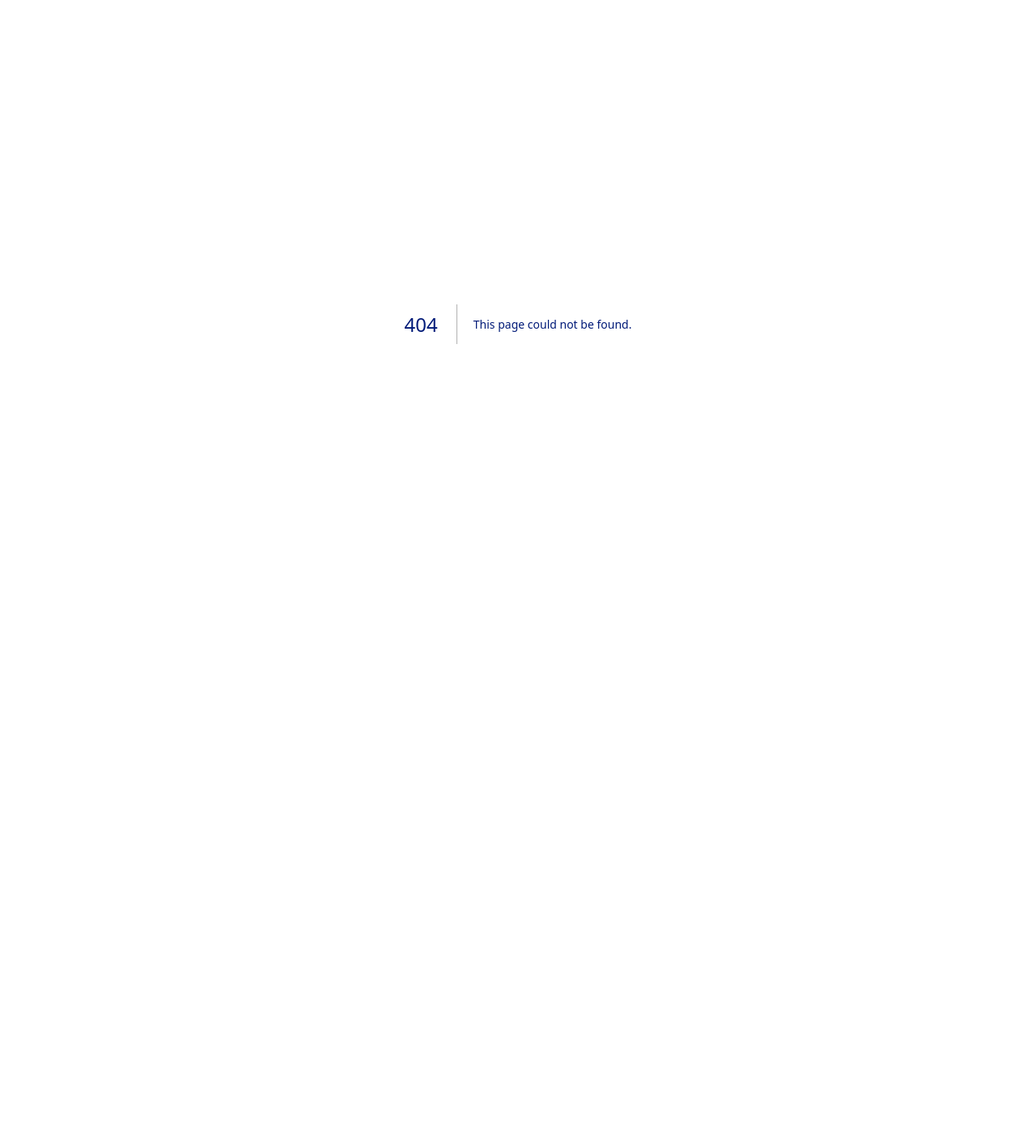
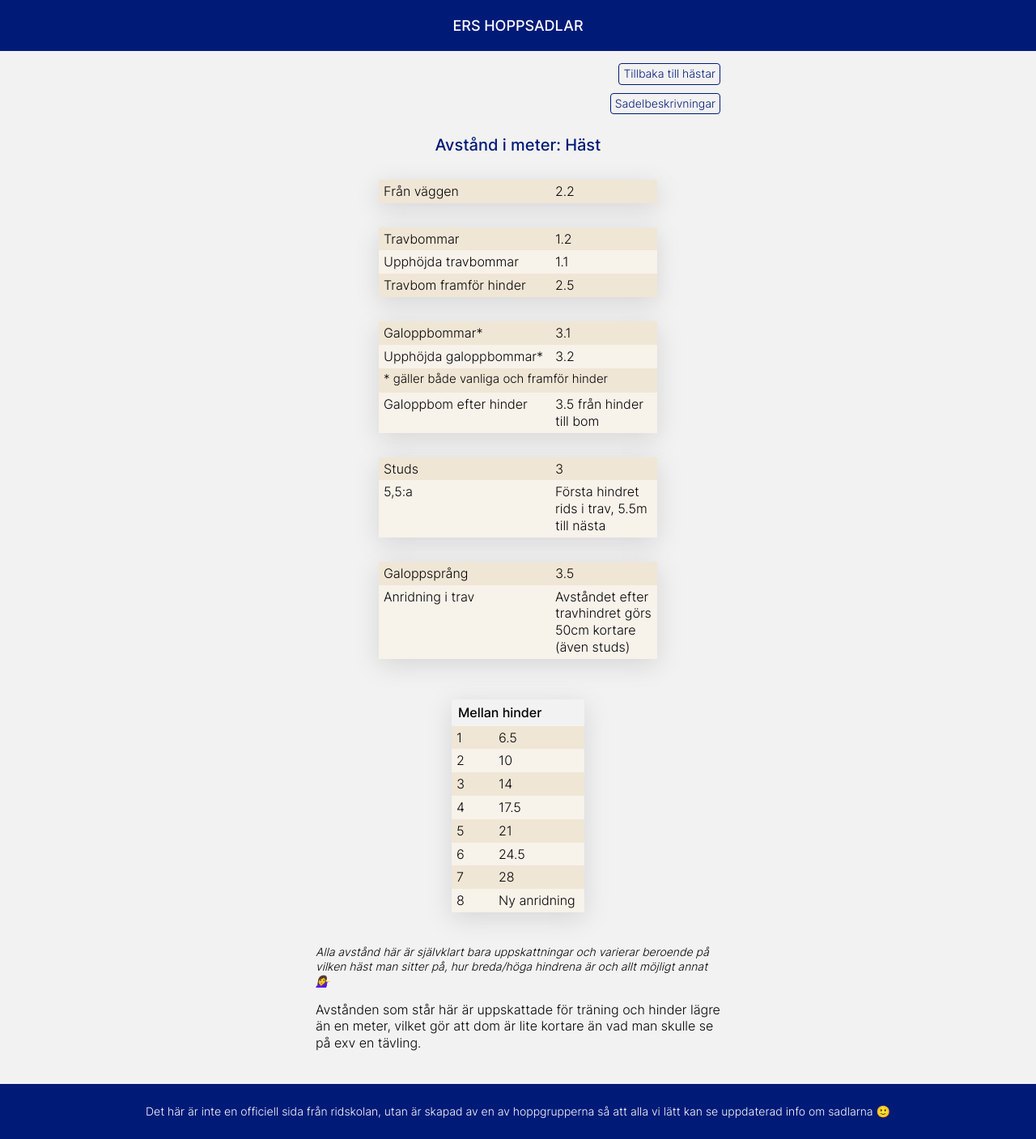
Before and after one commit to Minomichu/hoppsadlar, a Next.js app: page /avstand in a window 1280 px wide. Before the commit this address had no page. Shown: the whole page at 81% size. Before the commit the page ends 800 px from the top, so only its background shows below. Built offline with nearby package versions, Linux system fonts and the light colour scheme.

Commit message:
added distance page (#10)

```diff
--- /dev/null
+++ b/src/pages/avstand/avstand.module.scss
@@ -0,0 +1,64 @@
+.distanceContainer {
+  max-width: $pageWidth;
+
+  h1 {
+    margin-top: 1.5rem;
+  }
+
+  .distanceTable {
+    margin: 3rem auto 2.5rem auto;
+    font-size: 1.6rem;
+    box-shadow: rgba(100, 100, 111, 0.2) 0px 7px 29px 0px;
+
+    thead tr th {
+      padding: 0.6rem 0.8rem;
+      font-weight: 500;
+      text-align: left;
+    }
+
+    tbody {
+      tr {
+        background: #F0E6D6;
+        &:nth-child(even) {
+          background: #F7F2EA;
+        }
+        td {
+          padding: 0.4rem 0.6rem;
+
+          &:first-child {
+            width: 20rem;
+          }
+
+          &:nth-child(2) {
+            width: 12rem;
+          }
+        }
+      }
+      .smallerText {
+        font-size: 1.5rem;
+        padding-top: 0.3rem;
+        padding-bottom: 0.8rem;
+      }
+    }
+  }
+
+  .thinnerTable {
+    @extend .distanceTable;
+    margin: 5rem auto 4rem auto;
+
+    tbody tr {
+      td:first-child {
+        width: 4rem;
+      }
+      td:nth-child(2) {
+        width: 10rem;
+      }
+    }
+  }
+
+  .smallerInfo {
+    margin-bottom: 1.5rem;
+    font-size: 1.4rem;
+    font-style: italic;
+  }
+}
--- /dev/null
+++ b/src/pages/avstand/index.js
@@ -0,0 +1,147 @@
+import Link from 'next/link'
+import Layout from '@/components/Layout/Layout'
+import styles from './avstand.module.scss'
+
+const Distance = () => {
+  return (
+    <Layout>
+      <div className={styles.distanceContainer}>
+        <div className='switchPageLinkContainer'>
+          <Link href="/" className='switchPageLink'>Tillbaka till hästar</Link>
+          <br/>
+          <Link href="/sadel-beskrivningar" className='switchPageLink'>Sadelbeskrivningar</Link>
+        </div>
+        <h1>Avstånd i meter: Häst</h1>
+        <table className={styles.distanceTable}>
+          <tbody>
+            <tr>
+              <td>Från väggen</td>
+              <td>2.2</td>
+            </tr>
+          </tbody>
+        </table>
+
+        <table className={styles.distanceTable}>
+          <tbody>
+            <tr>
+              <td>Travbommar</td>
+              <td>1.2</td>
+            </tr>
+            <tr>
+              <td>Upphöjda travbommar</td>
+              <td>1.1</td>
+            </tr>
+            <tr>
+              <td>Travbom framför hinder</td>
+              <td>2.5</td>
+            </tr>
+          </tbody>
+        </table>
+
+        <table className={styles.distanceTable}>
+          <tbody>
+            <tr>
+              <td>Galoppbommar*</td>
+              <td>3.1</td>
+            </tr>
+            <tr>
+              <td>Upphöjda galoppbommar*</td>
+              <td>3.2</td>
+            </tr>
+            <tr>
+              <td colSpan="2" className={styles.smallerText}>
+                * gäller både vanliga och framför hinder
+              </td>
+            </tr>
+            <tr>
+              <td>Galoppbom efter hinder</td>
+              <td>3.5 från hinder till bom</td>
+            </tr>
+          </tbody>
+        </table>
+
+        <table className={styles.distanceTable}>
+          <tbody>
+            <tr>
+              <td>Studs</td>
+              <td>3</td>
+            </tr>
+            <tr>
+              <td>5,5:a</td>
+              <td>Första hindret rids i trav, 5.5m till nästa</td>
+            </tr>
+          </tbody>
+        </table>
+
+        <table className={styles.distanceTable}>
+          <tbody>
+            <tr>
+              <td>Galoppsprång</td>
+              <td>3.5</td>
+            </tr>
+            <tr>
+              <td>Anridning i trav</td>
+              <td>Avståndet efter travhindret görs 50cm kortare (även studs)</td>
+            </tr>
+          </tbody>
+        </table>
+
+        <table className={styles.thinnerTable}>
+        <thead>
+          <tr>
+            <th colSpan="2">Mellan hinder</th>
+          </tr>
+        </thead>
+          <tbody>
+            <tr>
+              <td>1</td>
+              <td>6.5</td>
+            </tr>
+            <tr>
+              <td>2</td>
+              <td>10</td>
+            </tr>
+            <tr>
+              <td>3</td>
+              <td>14</td>
+            </tr>
+            <tr>
+              <td>4</td>
+              <td>17.5</td>
+            </tr>
+            <tr>
+              <td>5</td>
+              <td>21</td>
+            </tr>
+            <tr>
+              <td>6</td>
+              <td>24.5</td>
+            </tr>
+            <tr>
+              <td>7</td>
+              <td>28</td>
+            </tr>
+            <tr>
+              <td>8</td>
+              <td>Ny anridning</td>
+            </tr>
+          </tbody>
+        </table>
+
+        <p className={`infoText ${styles.smallerInfo}`}>
+          Alla avstånd här är självklart bara uppskattningar och varierar
+          beroende på vilken häst man sitter på, hur breda/höga hindrena är
+          och allt möjligt annat 💁‍♀️
+        </p>
+        <p className='infoText'>
+          Avstånden som står här är uppskattade för träning och hinder
+          lägre än en meter, vilket gör att dom är lite kortare än vad
+          man skulle se på exv en tävling.
+        </p>
+
+      </div>
+    </Layout>
+  )
+}
+
+export default Distance
--- a/src/pages/index.js
+++ b/src/pages/index.js
@@ -10,6 +10,8 @@ export default function Home() {
       <div className={styles.startpageContainer}>
         <div className='switchPageLinkContainer'>
           <Link href="sadel-beskrivningar" className='switchPageLink'>Sadelbeskrivningar</Link>
+          <br/>
+          <Link href="avstand" className='switchPageLink'>Avstånd</Link>
         </div>
         <p className={styles.horseEmoji}>&#128014;</p>
         <p className={styles.underConstruction}><span>
--- a/src/pages/sadel-beskrivningar/index.js
+++ b/src/pages/sadel-beskrivningar/index.js
@@ -9,6 +9,8 @@ const SaddleDescriptions = () => {
       <div className={styles.saddleDescriptionsContainer}>
         <div className='switchPageLinkContainer'>
           <Link href="/" className='switchPageLink'>Tillbaka till hästar</Link>
+          <br/>
+          <Link href="/avstand" className='switchPageLink'>Avstånd</Link>
         </div>
         <h1>Sadelbeskrivningar</h1>
         <p className='infoText'>
--- a/src/styles.scss
+++ b/src/styles.scss
@@ -277,10 +277,12 @@ input[type=number] {
 
 .switchPageLinkContainer {
   margin-top: -1.5rem;
+  margin-bottom: 1rem;
   text-align: right;
-  margin-bottom: 2rem;
 
   .switchPageLink {
+    display: inline-block;
+    margin-bottom: 1rem;
     padding: 0.3rem 0.5rem;
     font-size: 1.4rem;
     border: 1px solid $primaryColor;
```
